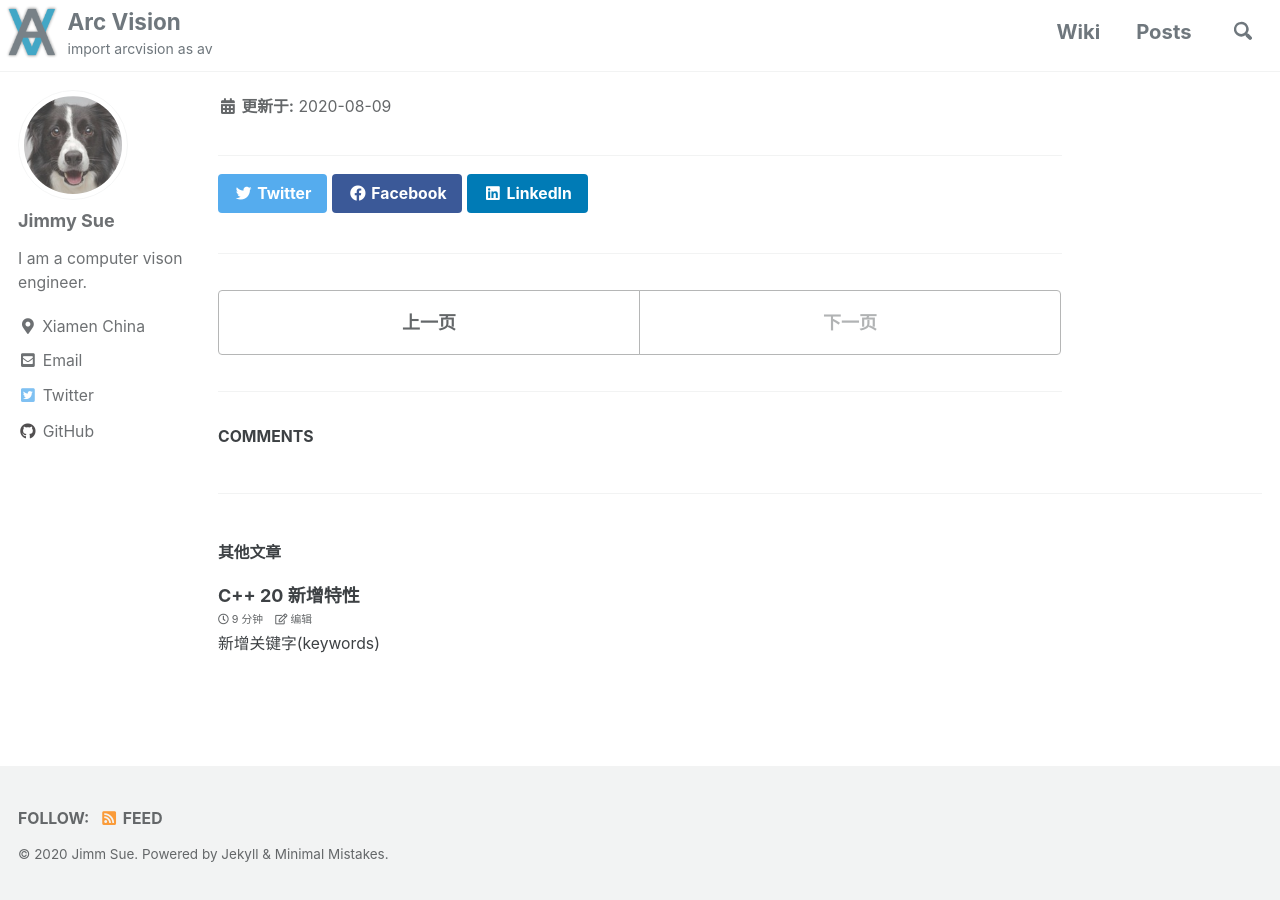
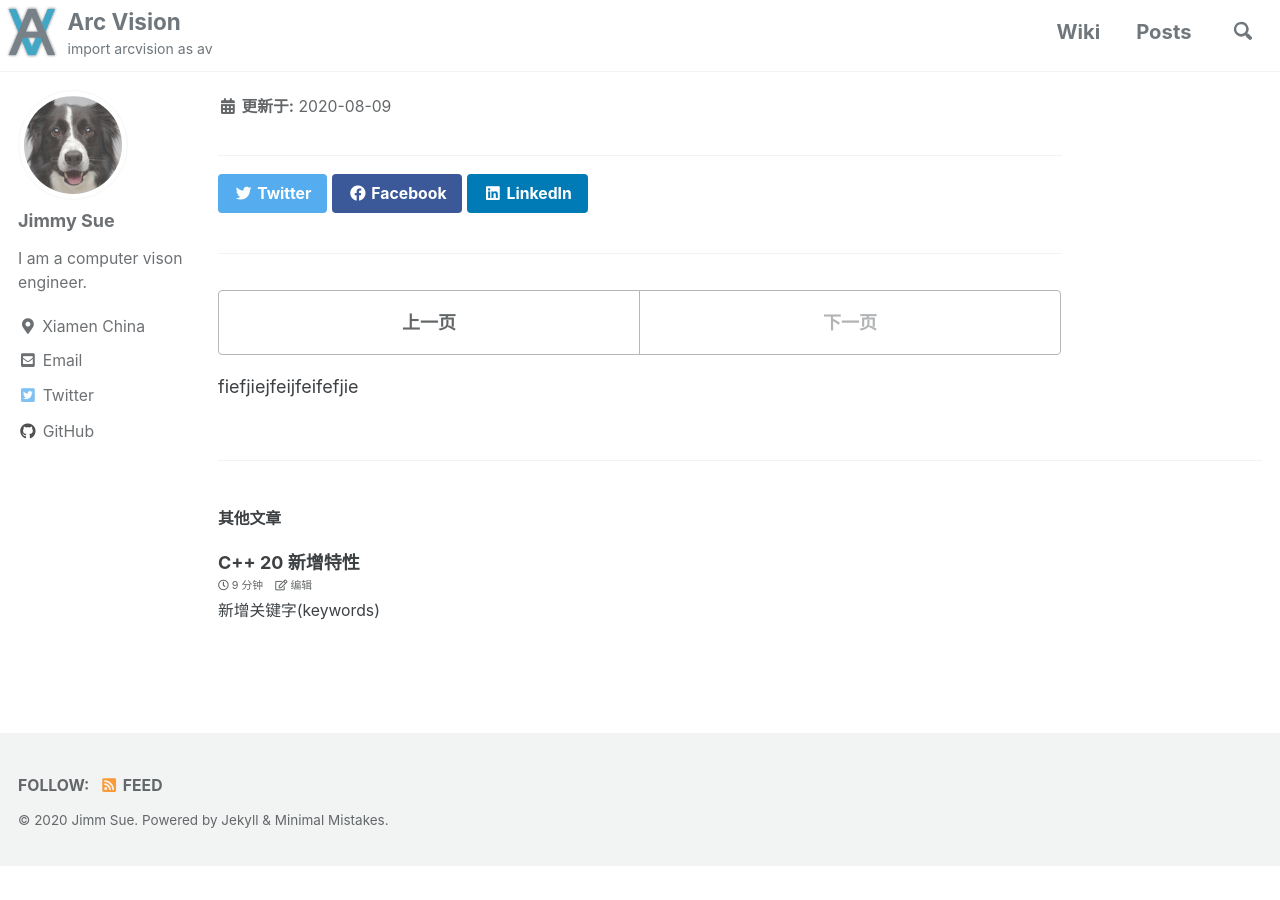
Before and after one commit to ArcVision/ArcVision.github.io, a Jekyll site: the page built from _posts/2020-08-09-site-creation.md, in a window 1280 px wide and 900 px high, scrolled down 755 px. Built offline with Jekyll 4.4.1, drawn with Linux system fonts in a browser that asks for light colours; cached includes are drawn as plain includes; comment, search, counter and statistics services are not loaded; after the commit the page ends 1621 px from its top, so only the background shows below that; part of the change alters nothing that is shown.

```diff
--- a/_config.yml
+++ b/_config.yml
@@ -30,7 +30,7 @@ masthead_title           : # overrides the website title displayed in the masthe
 # breadcrumbs            : false # true, false (default)
 words_per_minute         : 200
 comments:
-  provider               : "disqus"  #"disqus" # false (default), , "discourse", "facebook", "staticman", "staticman_v2", "utterances", "custom"
+  provider               : "custom"  #"disqus" # false (default), , "discourse", "facebook", "staticman", "staticman_v2", "utterances", "custom"
   disqus:
     shortname            : "arcvision" # https://help.disqus.com/customer/portal/articles/466208-what-s-a-shortname-
 
```
